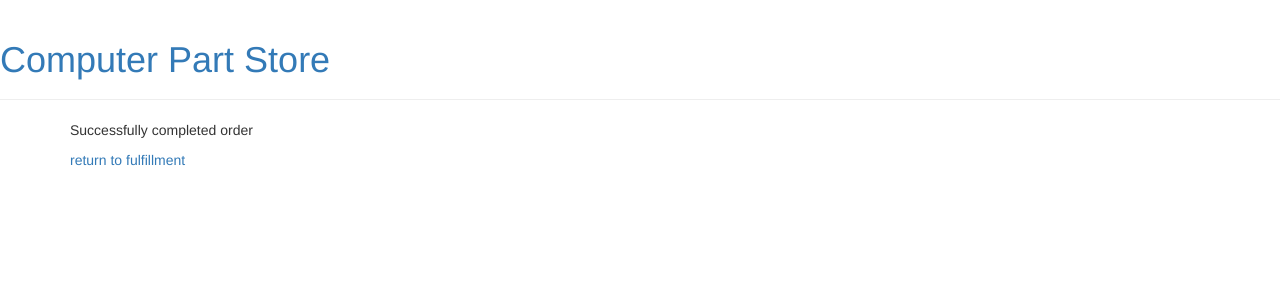
After one commit to Paulcappaert/Ecommerce, a Django app: page /removeOrder/1/ in a window 1280 px wide. The commit adds this page. Shown: the top 300 px of the page. Run offline with Django 3.2, Linux system fonts and the light colour scheme; data that the repository does not hold is empty; some libraries are stand-ins or nearby versions.

Commit message:
orders can now be fulfilled

```diff
--- a/store/templates/store/productPage.html
+++ b/store/templates/store/productPage.html
@@ -1,6 +1,7 @@
 {% extends 'store/base.html' %}
 
 {% block content %}
-<p>{{ product.name }}</p>
+<h2>{{ product.name }}</h2>
+<p>{{ product.description }}<p>
 <a href="{% url 'order' pk=product.id %}" class="top-menu"><span class="glyphicon glyphicon-plus"></span></a>
 {% endblock %}
--- /dev/null
+++ b/store/templates/store/removePage.html
@@ -0,0 +1,6 @@
+{% extends 'store/base.html' %}
+
+{% block content %}
+<p>Successfully completed order</p>
+<a href="{% url 'fulfillment' %}">return to fulfillment</a>
+{% endblock %}
--- a/store/urls.py
+++ b/store/urls.py
@@ -8,6 +8,7 @@ urlpatterns = [
 	path('order/<int:pk>/', views.orderPage, name='order'),
 	path('add/', views.addProductPage, name='add'),
 	path('fulfillment', views.fulfillmentPage, name='fulfillment'),
+	path('removeOrder/<int:pk>/', views.removeOrder, name='remove'),
 	#path('confirmation', views.confirmationPage),
 	#path('management', views.managementPage),
 	#path('orders', view.ordersPage),
--- a/store/views.py
+++ b/store/views.py
@@ -38,3 +38,7 @@ def addProductPage(request):
 def fulfillmentPage(request):
 	orders = Order.objects.all()
 	return render(request, 'store/fulfillmentPage.html', {'orders': orders})
+
+def removeOrder(request, pk):
+	Order.objects.filter(pk=pk).delete()
+	return render(request, 'store/removePage.html')
```
Also changed, not shown: store/templates/store/fulfillmentPage.html (+6 -1 lines).
